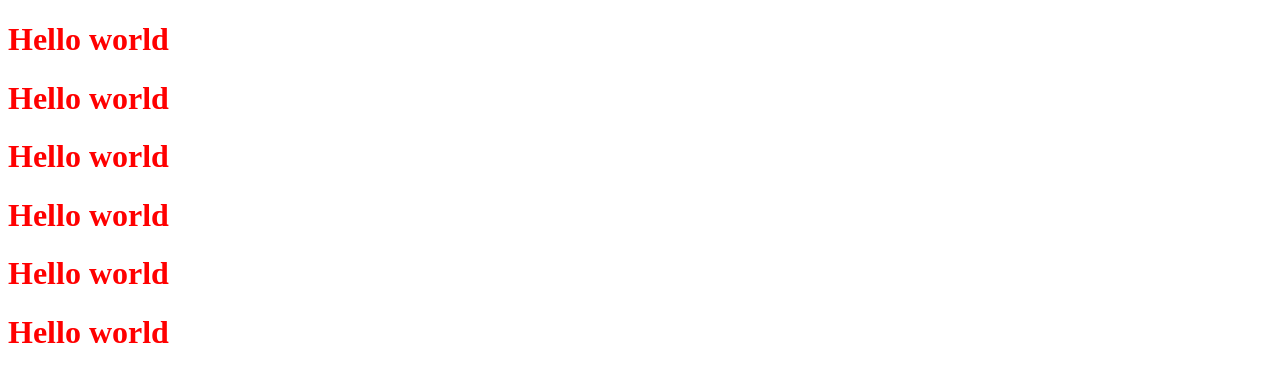
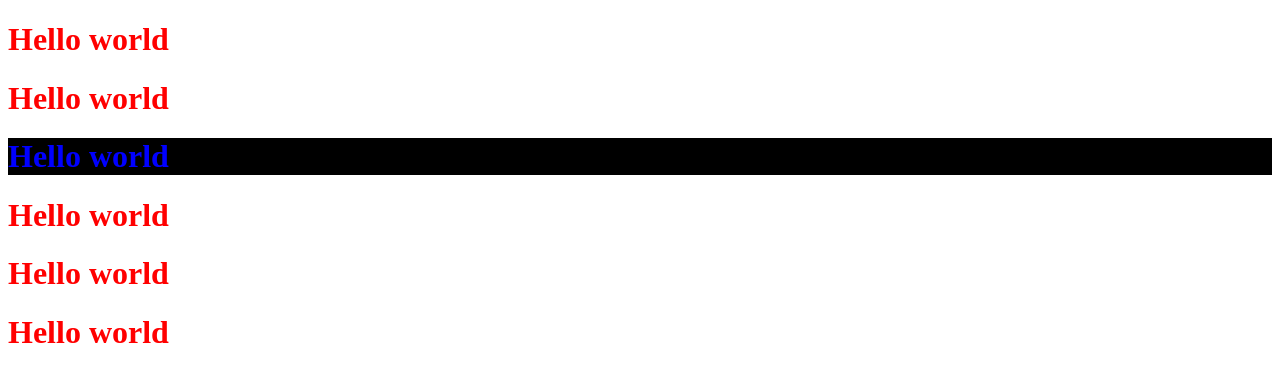
Before and after one commit to doanthanhnamcs/learn-github, a plain HTML site: page hello/index.html in a window 1280 px wide. Drawn offline with Linux system fonts and the light colour scheme.

Commit message:
add file

```diff
--- a/index.html
+++ b/hello/index.html
@@ -9,7 +9,7 @@
   <body>
     <h1>Hello world</h1>
     <h1>Hello world</h1>
-    <h1>Hello world</h1>
+    <h1 class="hello hello1">Hello world</h1>
     <h1>Hello world</h1>
     <h1>Hello world</h1>
     <h1>Hello world</h1>
--- /dev/null
+++ b/hello/style.scss
@@ -0,0 +1,9 @@
+h1 {
+  color: red;
+}
+.hello {
+  color: blue;
+  &.hello1 {
+    background: #000;
+  }
+}
```
Also changed, not shown: hello/2.txt (renamed from 2.txt), hello/style.css (added), style.css (deleted), 4 other files.
